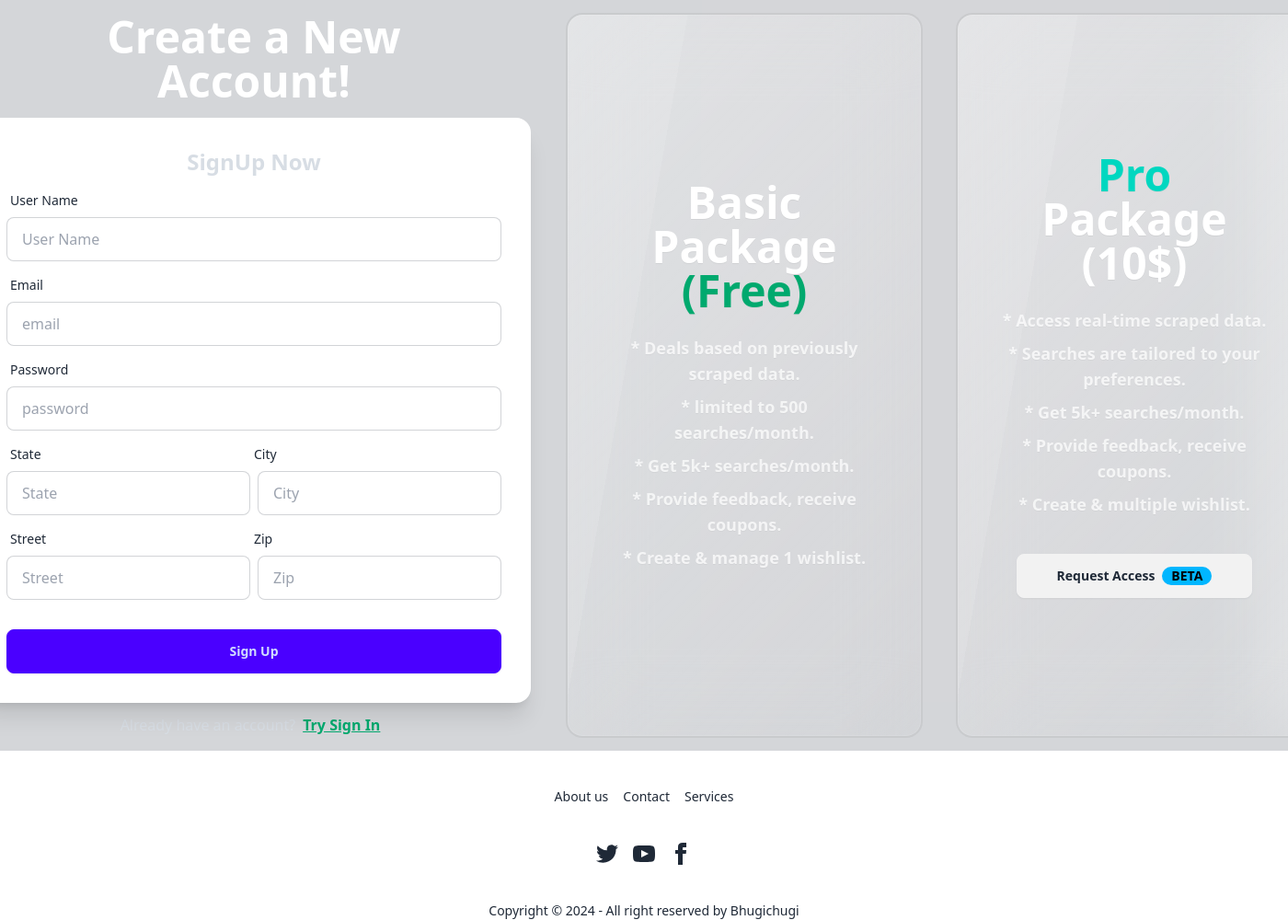
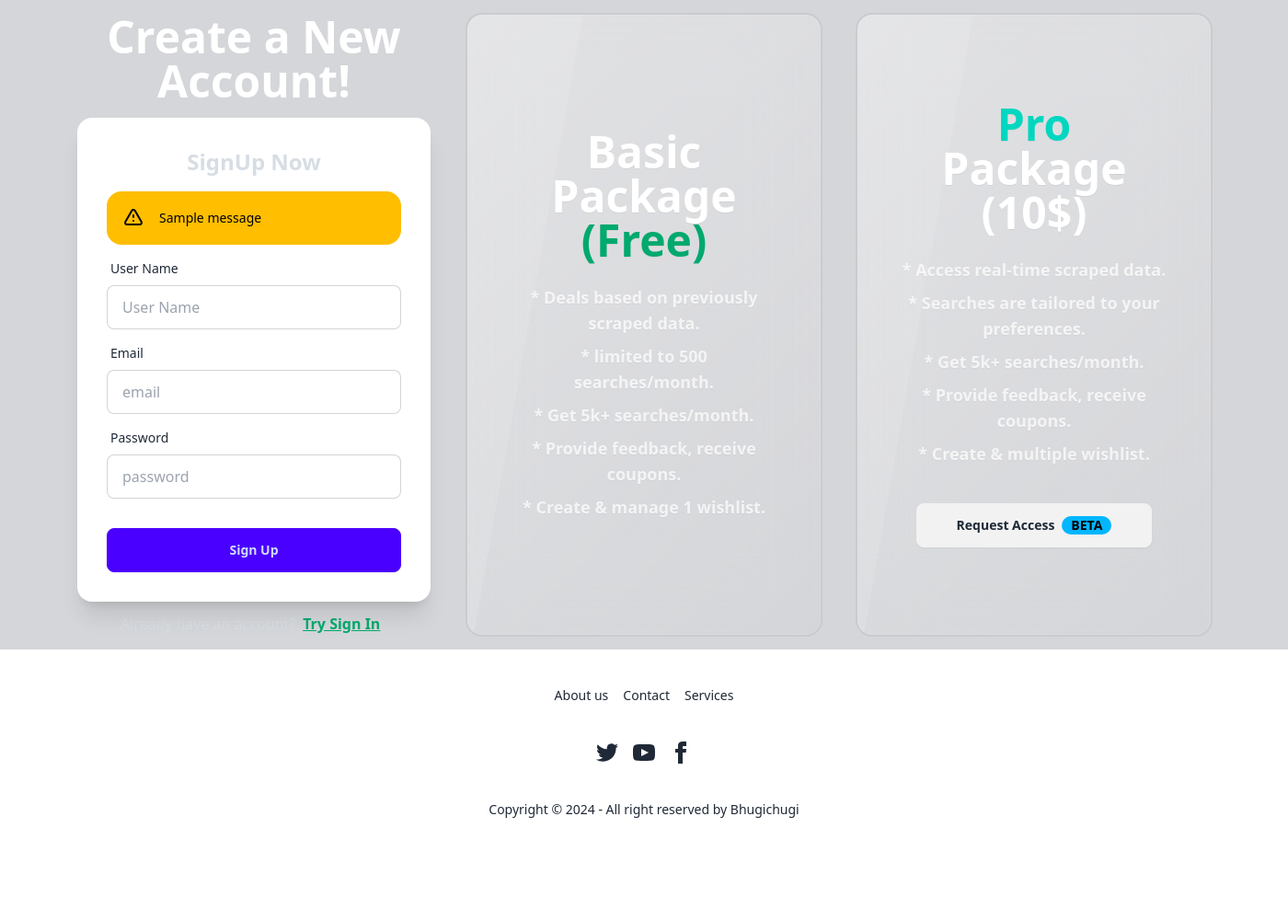
Before and after one commit to xFahim/SheraDeal, a Django app: page /CreateNewAcc in a window 1400 px wide. Shown: the whole page at 92% size. After the commit the page ends 889 px from the top, so only its background shows below. Run offline with Django 5.2, Linux system fonts and the light colour scheme; tables that the repository leaves empty hold one stand-in row (values such as "Sample post"); one stand-in notice (Sample message) is shown; some libraries are stand-ins or nearby versions.

Commit message:
implemented login, signup, logout
Used the Django default User model and auth functions to implement login, logout and signup a basic user.

Due: Change the model, based on actual Normalized schema.

```diff
--- a/BaseApp/templates/home.html
+++ b/BaseApp/templates/home.html
@@ -1,7 +1,7 @@
 <!DOCTYPE html>
 <html lang="en">
 	<head>
-
+    {% load static %}
     <title>Django Tailwind</title>
 		<meta charset="UTF-8">
 		<meta name="viewport" content="width=device-width, initial-scale=1.0">
@@ -16,7 +16,7 @@
         <div class="navbar bg-base-100 h-[10%]">
             <div class="flex-1 m-5">
               <a class="btn btn-ghost text-xl h-20">
-                <img class="w-20" src="Assets/logo.png">
+                <img class="w-20" src="{% static '/logo.png' %}">
               </a>
 
 
@@ -41,7 +41,7 @@
                     </a>
                   </li>
                   <li><a>Settings</a></li>
-                  <li><a>Logout</a></li>
+                  <li><a href="{% url 'Logout' %}">Logout</a></li>
                 </ul>
               </div>
             </div>
--- a/BaseApp/templates/signup.html
+++ b/BaseApp/templates/signup.html
@@ -28,56 +28,38 @@
                         <div class="card card-compact w-auto bg-base-100 shadow-xl">
                             <div class="card-body">
 
-                                <form class="card-body">
+                                <form class="card-body" method="post" action="{% url 'CreateNewAcc' %}">
+                                    {% csrf_token %}
                                     <h2 class="text-2xl font-semibold">SignUp Now</h2>
+
+                                    {% if messages %}
+                                        {% for message in messages %}
+                                            <div role="alert" class="alert alert-warning mt-2">
+                                                <svg xmlns="http://www.w3.org/2000/svg" class="stroke-current shrink-0 h-6 w-6" fill="none" viewBox="0 0 24 24"><path stroke-linecap="round" stroke-linejoin="round" stroke-width="2" d="M12 9v2m0 4h.01m-6.938 4h13.856c1.54 0 2.502-1.667 1.732-3L13.732 4c-.77-1.333-2.694-1.333-3.464 0L3.34 16c-.77 1.333.192 3 1.732 3z" /></svg>
+                                                <span>{{ message }}</span>
+                                            </div>
+                                        {% endfor %}
+                                    {% endif %}
                                     <div class="form-control">
                                         <label class="label">
                                         <span class="label-text">User Name</span>
                                         </label>
-                                        <input type="text" placeholder="User Name" class="input input-bordered" required />
+                                        <input name="username" type="text" placeholder="User Name" class="input input-bordered" required />
                                     </div>
                                     <div class="form-control">
                                         <label class="label">
                                         <span class="label-text">Email</span>
                                         </label>
-                                        <input type="email" placeholder="email" class="input input-bordered" required />
+                                        <input name="email" type="email" placeholder="email" class="input input-bordered" required />
                                     </div>
                                     <div class="form-control">
                                         <label class="label">
                                         <span class="label-text">Password</span>
                                         </label>
-                                        <input type="password" placeholder="password" class="input input-bordered" required />
-                                    </div>
-                                    <div class="flex">
-                                        <div class="form-control">
-                                            <label class="label">
-                                            <span class="label-text">State</span>
-                                            </label>
-                                            <input type="text" placeholder="State" class="input input-bordered" required />
-                                        </div>
-                                        <div class="form-control">
-                                            <label class="label">
-                                            <span class="label-text">City</span>
-                                            </label>
-                                            <input type="text" placeholder="City" class="input input-bordered ml-2" required />
-                                        </div>
-                                    </div>
-                                    <div class="flex">
-                                        <div class="form-control">
-                                            <label class="label">
-                                            <span class="label-text">Street</span>
-                                            </label>
-                                            <input type="text" placeholder="Street" class="input input-bordered" required />
-                                        </div>
-                                        <div class="form-control">
-                                            <label class="label">
-                                            <span class="label-text">Zip</span>
-                                            </label>
-                                            <input type="text" placeholder="Zip" class="input input-bordered ml-2" required />
-                                        </div>
+                                        <input name="password" type="password" placeholder="password" class="input input-bordered" required />
                                     </div>
                                     <div class="form-control mt-6">
-                                        <button class="btn btn-primary">Sign Up</button>
+                                        <button type="submit" class="btn btn-primary">Sign Up</button>
                                     </div>
                                 </form>
                             </div>
@@ -85,7 +67,7 @@
 
                         <div class=" mt-3 flex items-center justify-center">
                             <p class="">Already have an account? </p>
-                            <a class="link link-success font-semibold mx-2">Try Sign In</a>
+                            <a href="{% url 'login_view' %}" class="link link-success font-semibold mx-2">Try Sign In</a>
                         </div>
 
                     </div>
--- a/BaseApp/urls.py
+++ b/BaseApp/urls.py
@@ -2,6 +2,8 @@ from django.urls import path, include
 from .views import *
 
 urlpatterns = [
-    path('CreateNewAcc', CreateNewAcc),
-
+    path('CreateNewAcc', CreateNewAcc, name='CreateNewAcc'),
+    path('', login_view, name='login_view'),
+    path('home', home, name='home'),
+    path('Logout', logout_view, name='Logout')
 ]
--- a/BaseApp/views.py
+++ b/BaseApp/views.py
@@ -1,9 +1,52 @@
 from django.shortcuts import render
 from django.http import HttpResponse
+from django.shortcuts import render, redirect
+from django.contrib.auth import authenticate, login, logout
+from django.contrib import messages
+from django.db import IntegrityError
+from django.contrib.auth.models import User
+from django.contrib.auth.decorators import login_required
 
 # Create your views here.
-def demofunc(request):
+
+@login_required(login_url='login_view')
+def home(request):
+    return render(request, 'home.html')
+
+def CreateNewAcc(request):
+    if request.method == 'POST':
+        username = request.POST.get('username')
+        email = request.POST.get('email')
+        password = request.POST.get('password')
+
+        # Create user
+        try:
+            user = User.objects.create_user(username=username, email=email, password=password)
+            # Login the user
+            login(request, user)
+            # Redirect to home page.
+            return redirect('home')
+        except IntegrityError:
+            messages.error(request, 'Username is already taken.')
+
+
+    return render(request, 'signup.html')
+
+def login_view(request):
+    if request.method == 'POST':
+        username = request.POST.get('username')
+        password = request.POST.get('password')
+        user = authenticate(request, username=username, password=password)
+        if user is not None:
+            login(request, user)
+            # Redirect to home.
+            return redirect('home')
+        else:
+            # Return an 'invalid login' error message.
+            messages.error(request, 'Invalid username or password.')
     return render(request, 'login.html')
 
-def CreateNewAcc(request):
-    return render(request, 'signup.html')
+
+def logout_view(request):
+    logout(request)
+    return redirect('login_view')
--- a/SheraDeal/urls.py
+++ b/SheraDeal/urls.py
@@ -16,12 +16,9 @@ Including another URLconf
 """
 from django.contrib import admin
 from django.urls import path, include
-from BaseApp.views import *
 
 urlpatterns = [
-    path('', demofunc),
     path('admin/', admin.site.urls),
     path("__reload__/", include("django_browser_reload.urls")),
-    path('CreateNewAcc', CreateNewAcc),
-
+    path('', include('BaseApp.urls')),
 ]
```
Also changed, not shown: BaseApp/models.py (+2 -18 lines), BaseApp/templates/login.html (+19 -8 lines), theme/static/css/dist/styles.css (+94 -94 lines), BaseApp/migrations/0001_initial.py (added), BaseApp/static/logo.png (added), db.sqlite3.
